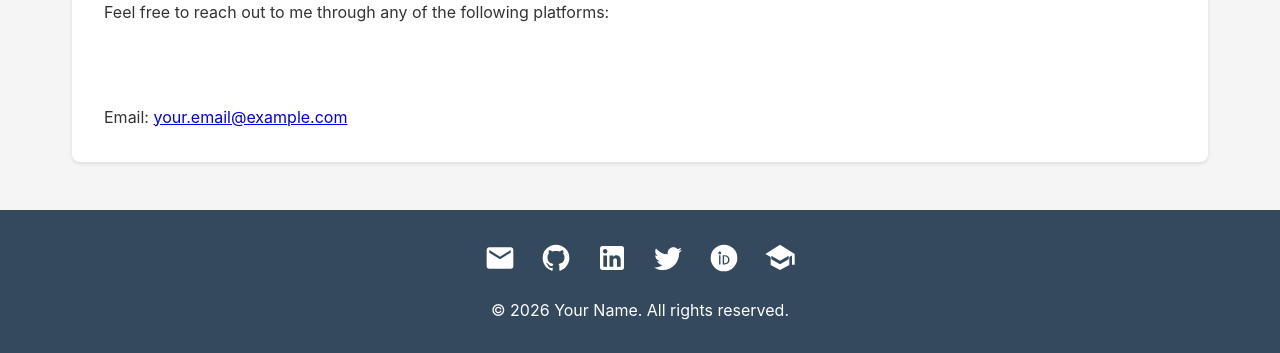
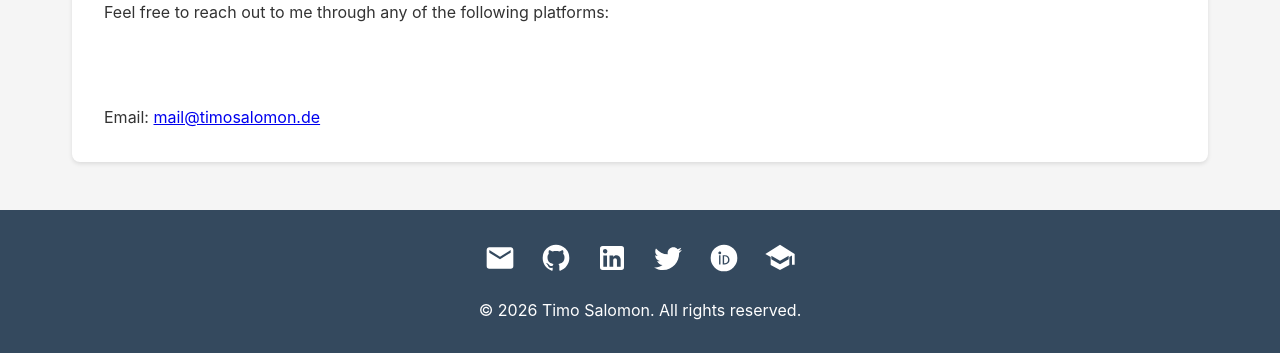
Before and after one commit to SaloM0nk/salom0nk.github.io, a Jekyll site: the page built from index.html, in a window 1280 px wide and 900 px high, scrolled down 2193 px. Shown: the part 544-897 px from the top of the window. Built offline with Jekyll 4.4.1, drawn with Linux system fonts in a browser that asks for light colours; some of the changed text lies outside the part shown.

Commit message:
Update personal information in _config.yml

```diff
--- a/_config.yml
+++ b/_config.yml
@@ -1,17 +1,17 @@
 # Site settings
 title: CV & Portfolio
-name: Your Name
-email: your.email@example.com
+name: Timo Salomon
+email: mail@timosalomon.de
 description: Personal website showcasing my CV, publications, and professional profile
 url: "https://salom0nk.github.io"
 baseurl: ""
 
 # Social media profiles
 github_username: SaloM0nk
-linkedin_username: your-linkedin
+linkedin_username: timo-salomon-413215312/
 twitter_username: your-twitter
-orcid_id: 0000-0000-0000-0000
-google_scholar_id: your-scholar-id
+orcid_id: 0000-0002-8343-0625
+google_scholar_id: hity4acAAAAJ
 
 # Build settings
 markdown: kramdown
```
